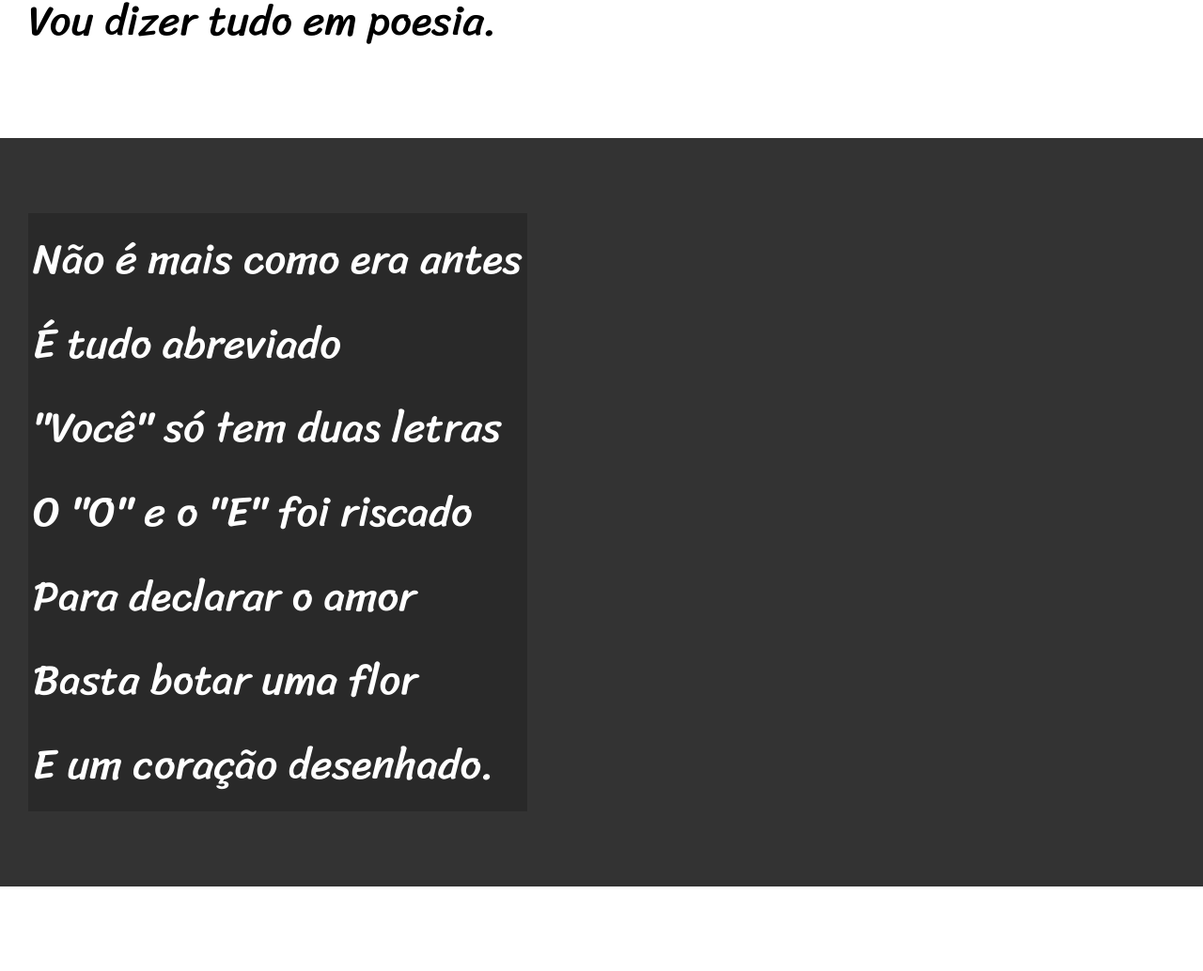
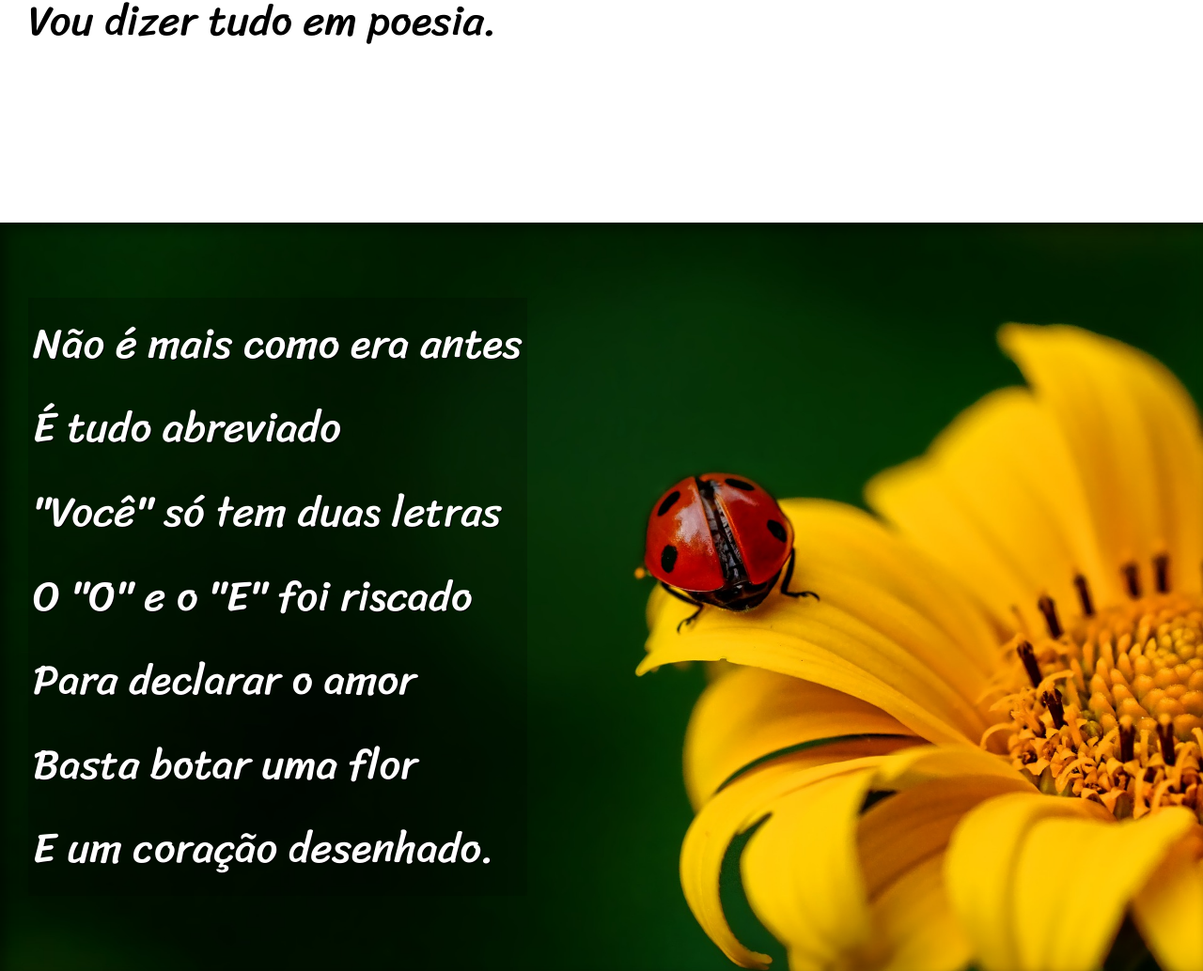
Before and after one commit to mgimenez4/html-css, a plain HTML site: page d012-gabarito/index.html in a window 1280 px wide. Shown: the part 900-1934 px from the top of the page at 94% size. Drawn offline with Linux system fonts and the light colour scheme.

Commit message:
Finalizado efeito parallax

```diff
--- a/d012-gabarito/css/style.css
+++ b/d012-gabarito/css/style.css
@@ -57,6 +57,10 @@ section {
     font-size: 3.5vw;
 }
 
+section > p {
+    padding-bottom: 2em;
+}
+
 section.normal {
     background-color: white;
     color: black;
@@ -65,13 +69,29 @@ section.normal {
 section.imagem {
     background-color: rgb(51, 51, 51);
     color: white;
+    box-shadow: inset 6px 6px 13px 0px rgba(0, 0, 0, 0.455);
+    background-size: cover;
+    background-attachment: fixed; /* Efeito Parallax - Para conteúdos verticais grandes*/
+
 }
 
 section.imagem > p {
     background-color: rgba(0, 0, 0, 0.202);
     display: inline-block;
     padding: 5px;
+    text-shadow: 1px 1px 0px black;
 }
+
+section#img01 {
+    background-image: url('../imagens/background001.jpg');
+    background-position: right center;
+
+}
+
+section#img02 {
+    background-image: url('../imagens/background002.jpg');
+}
+
 footer {
     background-color: black;
     color: white;
--- a/d012-gabarito/index.html
+++ b/d012-gabarito/index.html
@@ -24,7 +24,7 @@
         </p>
     </section>
 
-    <section class="imagem">
+    <section class="imagem" id="img01">
         <p>
             Não é mais como era antes <br>
             É tudo abreviado <br>
@@ -59,7 +59,7 @@
         </p>
     </section>
 
-    <section class="imagem">
+    <section class="imagem" id="img02">
         <p>
             Tenho saudade das cartas <br>
             Escritas com a própria mão <br>
```
